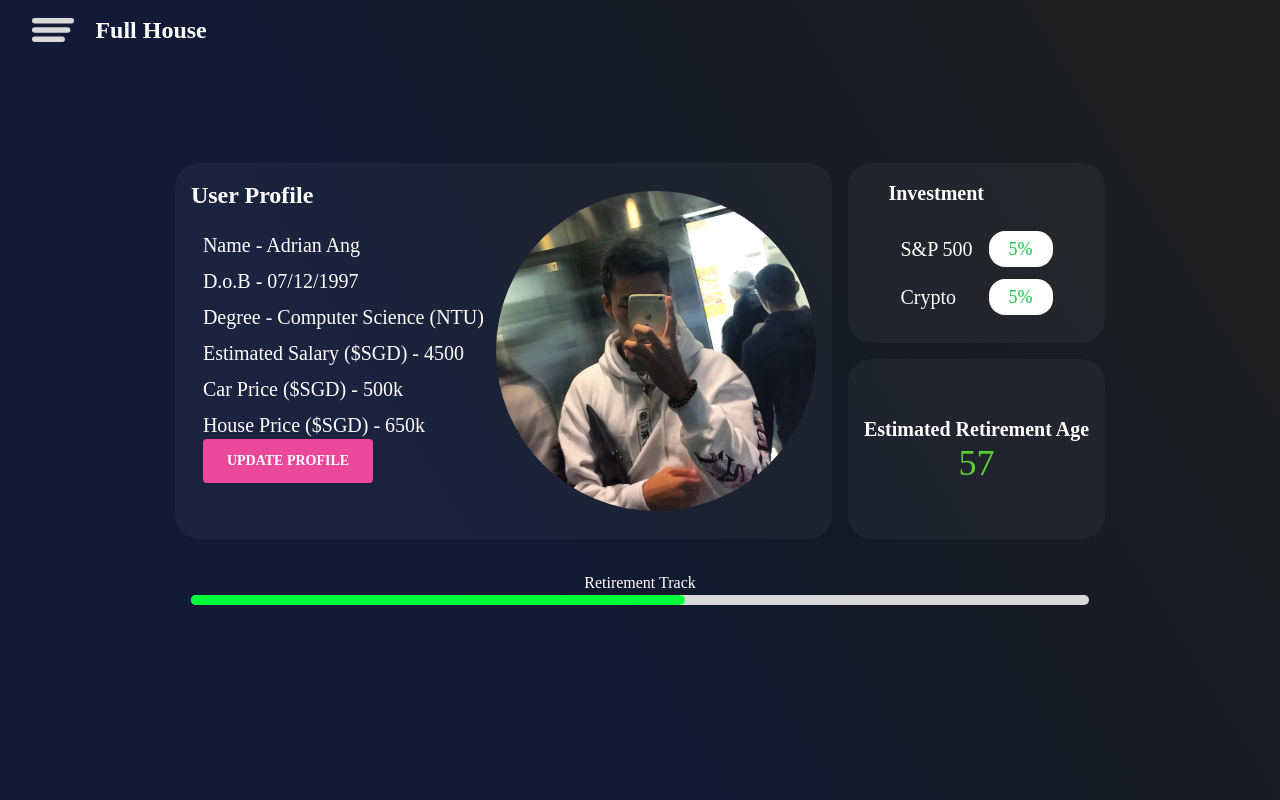
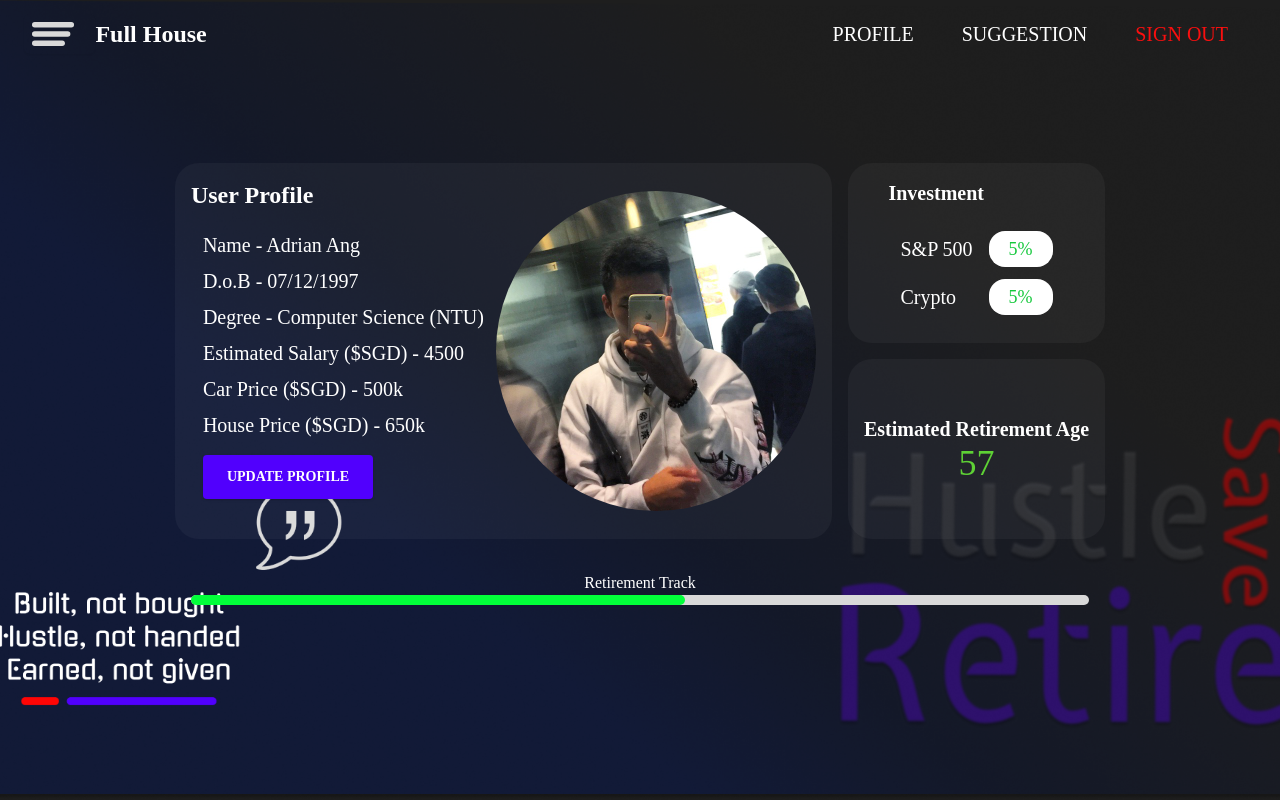
Before and after one commit to tquean15012003/sc2006_fullhouse_frontend, a React (Create React App) app: page /profile in a window 1280 px wide. Built offline with nearby package versions, Linux system fonts and the light colour scheme; no server answers.

Commit message:
add background + edit profile

```diff
--- a/src/components/HeaderAfterSignIn.js
+++ b/src/components/HeaderAfterSignIn.js
@@ -96,7 +96,7 @@ export default function HeaderAfterSignIn() {
                                                             fill="#D9D9D9"
                                                         />
                                                     </svg>{" "}
-                                                    Calculator
+                                                    Suggestion
                                                 </p>
                                             )}
                                         </Menu.Item>
@@ -137,6 +137,11 @@ export default function HeaderAfterSignIn() {
                             Full House
                         </span>
                     </div>
+                    <div className="flex items-center lg:order-2">
+                        <p onClick={() => { navigate("/profile", { replace: false }) }} className="cursor-pointer text-white focus:ring-4 font-medium rounded-lg text-md lg:text-xl px-4 lg:px-5 py-2 lg:py-2.5 mr-2 hover:bg-gray-700 focus:outline-none focus:ring-gray-800">PROFILE</p>
+                        <p onClick={() => { navigate("/signin", { replace: false }) }} className="cursor-pointer text-white focus:ring-4 font-medium rounded-lg text-md lg:text-xl px-4 lg:px-5 py-2 lg:py-2.5 mr-2 hover:bg-gray-700 focus:outline-none focus:ring-gray-800">SUGGESTION</p>
+                        <p onClick={() => { dispatch(signOutAction()) }} className="cursor-pointer focus:ring-4 font-medium rounded-lg text-md lg:text-xl px-4 lg:px-5 py-2 lg:py-2.5 mr-2 hover:bg-gray-700 focus:outline-none focus:ring-gray-800" style={{ color: "#FA0F0F" }}>SIGN OUT</p>
+                    </div>
                 </div>
             </nav>
         </header>
--- a/src/components/UpdatePopUp.js
+++ b/src/components/UpdatePopUp.js
@@ -29,7 +29,8 @@ export default function UpdatePopUp() {
   return (
     <>
       <button
-        className="bg-pink-500 text-white active:bg-pink-600 font-bold uppercase text-sm px-6 py-3 rounded shadow hover:shadow-lg outline-none focus:outline-none mr-1 mb-1 ease-linear transition-all duration-150"
+        style={{backgroundColor: "#5100FD"}}
+        className="mt-4 text-white active:bg-pink-600 font-bold uppercase text-sm px-6 py-3 rounded shadow hover:shadow-lg outline-none focus:outline-none mr-1 mb-1 ease-linear transition-all duration-150"
         type="button"
         onClick={() => setShowModal(true)}
       >
--- a/src/pages/Feedback/Feedback.js
+++ b/src/pages/Feedback/Feedback.js
@@ -3,6 +3,7 @@ import { useDispatch } from 'react-redux'
 import HeaderBeforeSignIn from '../../components/HeaderBeforeSignIn'
 import { useFormik } from 'formik'
 import { sendFeedback } from '../../redux/actions/FeedbackActions';
+import background from '../../assets/images/background.png'
 
 export default function Feedback() {
   const dispatch = useDispatch();
@@ -17,13 +18,14 @@ export default function Feedback() {
     }
   })
   return (
-    <div
-      className="overflow-hidden "
-      style={{
-        background:
-          "linear-gradient(238.87deg, #1E1E1E 11.19%, #141929 48.52%, #121A37 67.18%)",
-      }}
-    >
+    <div className="overflow-x-hidden overflow-y-hidden" style={{
+      backgroundImage: `url(${background})`,
+      backgroundPosition: 'center',
+      backgroundSize: 'cover',
+      backgroundRepeat: 'no-repeat',
+      backgroundosition: "right"
+      // background: "linear-gradient(238.87deg, #1E1E1E 11.19%, #141929 48.52%, #121A37 67.18%)",
+    }}>
       <HeaderBeforeSignIn />
       <div className="w-screen h-screen text-white flex justify-center items-center">
         <div
--- a/src/pages/ProfilePage/ProfilePage.js
+++ b/src/pages/ProfilePage/ProfilePage.js
@@ -2,20 +2,20 @@ import React from "react";
 import avatar from "../../assets/images/avatar.jpg";
 import UpdatePopUp from "../../components/UpdatePopUp";
 import HeaderAfterSignIn from "../../components/HeaderAfterSignIn";
-
-
+import background from '../../assets/images/background.png'
 
 export default function ProfilePage() {
+  return (
 
-  return (
-    <div
-      className="overflow-hidden "
-      style={{
-        background:
-          "linear-gradient(238.87deg, #1E1E1E 11.19%, #141929 48.52%, #121A37 67.18%)",
-        fontFamily: "'Gugi', cursive",
-      }}
-    >
+    <div className="overflow-x-hidden overflow-y-hidden" style={{
+      backgroundImage: `url(${background})`,
+      backgroundPosition: 'center',
+      backgroundSize: 'cover',
+      backgroundRepeat: 'no-repeat',
+      backgroundosition: "right",
+      fontFamily: "'Gugi', cursive",
+      // background: "linear-gradient(238.87deg, #1E1E1E 11.19%, #141929 48.52%, #121A37 67.18%)",
+    }}>
       <HeaderAfterSignIn />
       <div className="mt-20 md:mt-0 md:w-screen md:h-screen text-white flex justify-center items-center">
         <div className="grid grid-rows-5 grid-flow-row lg:grid-flow-col gap-4">
--- a/src/pages/ResetPasswordPage/ResetPasswordPage.js
+++ b/src/pages/ResetPasswordPage/ResetPasswordPage.js
@@ -4,6 +4,7 @@ import { useDispatch } from "react-redux";
 import HeaderBeforeSignIn from "../../components/HeaderBeforeSignIn";
 import * as Yup from 'yup';
 import { resetPasswordAction, sendVerificationCodeAction } from "../../redux/actions/UserAction";
+import background from '../../assets/images/background.png'
 
 export default function ResetPasswordPage() {
 
@@ -34,13 +35,14 @@ export default function ResetPasswordPage() {
   })
 
   return (
-    <div
-      className="overflow-hidden "
-      style={{
-        background:
-          "linear-gradient(238.87deg, #1E1E1E 11.19%, #141929 48.52%, #121A37 67.18%)",
-      }}
-    >
+    <div className="overflow-x-hidden overflow-y-hidden" style={{
+      backgroundImage: `url(${background})`,
+      backgroundPosition: 'center',
+      backgroundSize: 'cover',
+      backgroundRepeat: 'no-repeat',
+      backgroundosition: "right"
+      // background: "linear-gradient(238.87deg, #1E1E1E 11.19%, #141929 48.52%, #121A37 67.18%)",
+    }}>
       <HeaderBeforeSignIn />
       <div className="w-screen h-screen text-white flex justify-center items-center">
         <div
--- a/src/pages/SignInPage/SignInPage.js
+++ b/src/pages/SignInPage/SignInPage.js
@@ -3,6 +3,7 @@ import { useDispatch, useSelector } from 'react-redux'
 import HeaderBeforeSignIn from '../../components/HeaderBeforeSignIn'
 import { useFormik } from 'formik'
 import { signInAction } from '../../redux/actions/UserAction'
+import background from '../../assets/images/background.png'
 
 export default function SignInPage() {
   const { navigate } = useSelector((state) => state.NavigationReducer);
@@ -20,13 +21,14 @@ export default function SignInPage() {
   })
 
   return (
-    <div
-      className="overflow-hidden "
-      style={{
-        background:
-          "linear-gradient(238.87deg, #1E1E1E 11.19%, #141929 48.52%, #121A37 67.18%)",
-      }}
-    >
+    <div className="overflow-x-hidden overflow-y-hidden" style={{
+      backgroundImage: `url(${background})`,
+      backgroundPosition: 'center',
+      backgroundSize: 'cover',
+      backgroundRepeat: 'no-repeat',
+      backgroundosition: "right"
+      // background: "linear-gradient(238.87deg, #1E1E1E 11.19%, #141929 48.52%, #121A37 67.18%)",
+    }}>
       <HeaderBeforeSignIn />
       <div className="w-screen h-screen text-white flex justify-center items-center">
         <div
--- a/src/pages/SignUpPage/ConfirmSignUp.js
+++ b/src/pages/SignUpPage/ConfirmSignUp.js
@@ -3,6 +3,7 @@ import React from 'react'
 import { useDispatch } from 'react-redux';
 import HeaderBeforeSignIn from '../../components/HeaderBeforeSignIn'
 import { verifyAction } from '../../redux/actions/UserAction';
+import background from '../../assets/images/background.png'
 
 export default function ConfirmSignUp() {
 
@@ -19,13 +20,14 @@ export default function ConfirmSignUp() {
   })
 
   return (
-    <div
-      className='overflow-hidden '
-      style={{
-        background:
-          'linear-gradient(238.87deg, #1E1E1E 11.19%, #141929 48.52%, #121A37 67.18%)',
-      }}
-    >
+    <div className="overflow-x-hidden overflow-y-hidden" style={{
+      backgroundImage: `url(${background})`,
+      backgroundPosition: 'center',
+      backgroundSize: 'cover',
+      backgroundRepeat: 'no-repeat',
+      backgroundosition: "right"
+      // background: "linear-gradient(238.87deg, #1E1E1E 11.19%, #141929 48.52%, #121A37 67.18%)",
+    }}>
       <HeaderBeforeSignIn />
       <div className='w-screen h-screen text-white flex justify-center items-center'>
         <div className='rounded-3xl p-6' style={{ background: 'rgba(255, 255, 255, 0.04)' }}>
--- a/src/pages/SignUpPage/SignUpPage.js
+++ b/src/pages/SignUpPage/SignUpPage.js
@@ -4,6 +4,7 @@ import { useDispatch } from 'react-redux';
 import HeaderBeforeSignIn from '../../components/HeaderBeforeSignIn'
 import * as Yup from 'yup';
 import { signUpAction } from '../../redux/actions/UserAction';
+import background from '../../assets/images/background.png'
 
 export default function SignUpPage() {
 
@@ -40,13 +41,14 @@ export default function SignUpPage() {
   })
 
   return (
-    <div
-      className='overflow-hidden '
-      style={{
-        background:
-          'linear-gradient(238.87deg, #1E1E1E 11.19%, #141929 48.52%, #121A37 67.18%)',
-      }}
-    >
+    <div className="overflow-x-hidden overflow-y-hidden" style={{
+      backgroundImage: `url(${background})`,
+      backgroundPosition: 'center',
+      backgroundSize: 'cover',
+      backgroundRepeat: 'no-repeat',
+      backgroundosition: "right"
+      // background: "linear-gradient(238.87deg, #1E1E1E 11.19%, #141929 48.52%, #121A37 67.18%)",
+    }}>
       <HeaderBeforeSignIn />
       <div className='w-screen h-screen text-white flex justify-center items-center'>
         <div
```
Also changed, not shown: src/assets/images/background.png.
